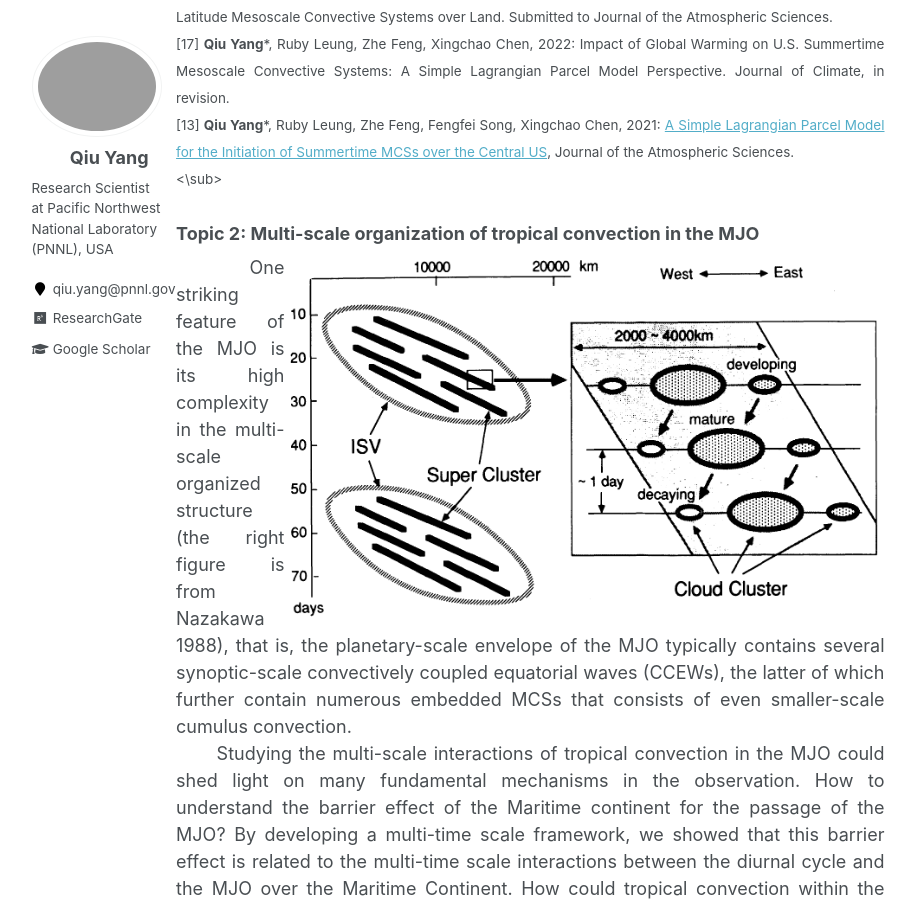
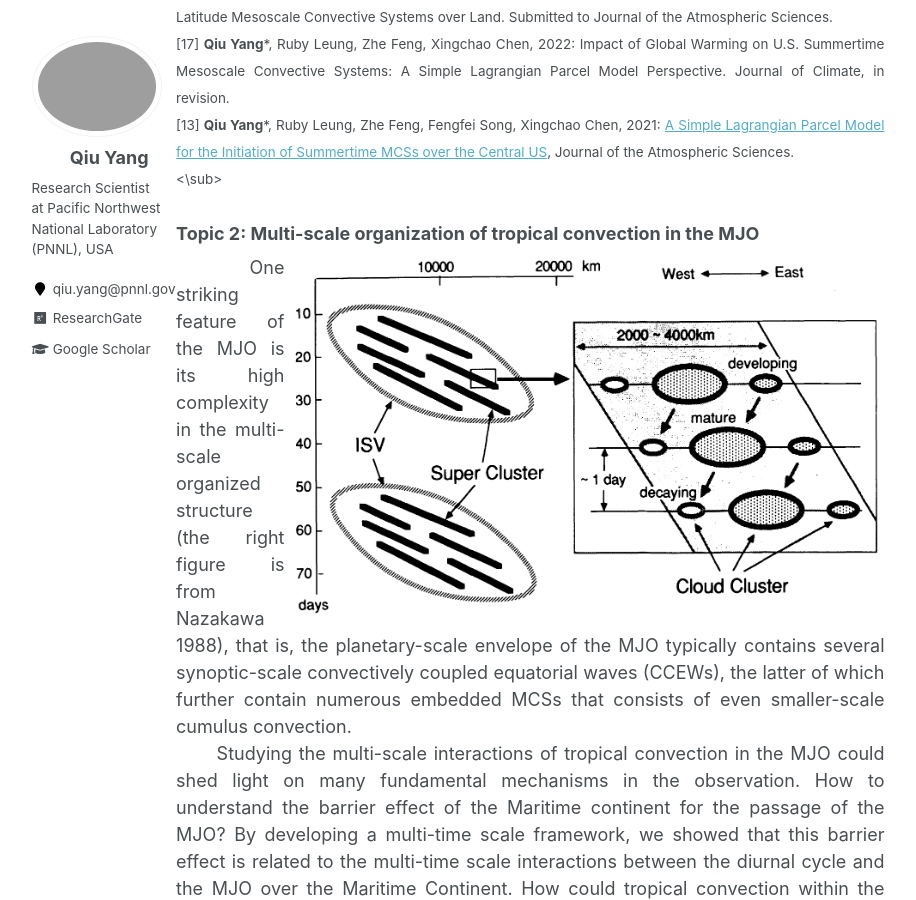
Before and after one commit to qiuyang50/qiuyang50.github.io, a Jekyll site: the page built from _pages/research.md, in a window 1280 px wide and 900 px high, scrolled down 1437 px. Shown: the whole window, without its empty margins (182-1098 px from the left). Built offline with Jekyll 4.4.1, drawn with Linux system fonts in a browser that asks for light colours.

Commit message:
Update research.md

```diff
--- a/_pages/research.md
+++ b/_pages/research.md
@@ -19,7 +19,7 @@
 
 ### Topic 2: Multi-scale organization of tropical convection in the MJO
 
-<img align="right" src="/files/MJOmultiscale.png" alt="drawing" width="600"/>
+<img style="float: right; padding: 0px 0px 0px 5px;" src="/files/MJOmultiscale.png" alt="drawing" width="600"/>
 &nbsp;&nbsp;&nbsp;&nbsp;&nbsp;&nbsp;One striking feature of the MJO is its high complexity in the multi-scale organized structure (the right figure is from Nazakawa 1988), that is, the planetary-scale envelope of the MJO typically contains several synoptic-scale convectively coupled equatorial waves (CCEWs), the latter of which further contain numerous embedded MCSs that consists of even smaller-scale cumulus convection.
 &nbsp;&nbsp;&nbsp;&nbsp;&nbsp;&nbsp;Studying the multi-scale interactions of tropical convection in the MJO could shed light on many fundamental mechanisms in the observation. How to understand the barrier effect of the Maritime continent for the passage of the MJO? By developing a multi-time scale framework, we showed that this barrier effect is related to the multi-time scale interactions between the diurnal cycle and the MJO over the Maritime Continent. How could tropical convection within the MJO be regulated in such an organized structure? Could numerous embedded MCSs possibly have feedback on the MJO? By developing a multi-space-scale framework for the interactions among the MJO, CCEWs, and MCSs in combination with cloud-resolving simulations, we concluded that MCSs are the major contributor to the planetary-scale kinetic energy of the MJO.
 <sub>
```
